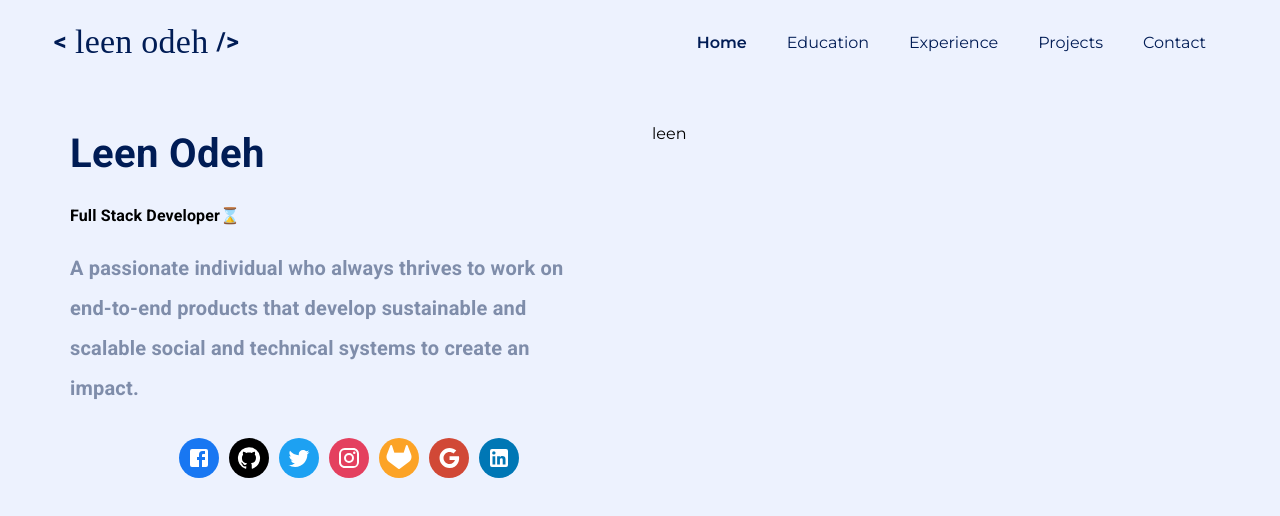
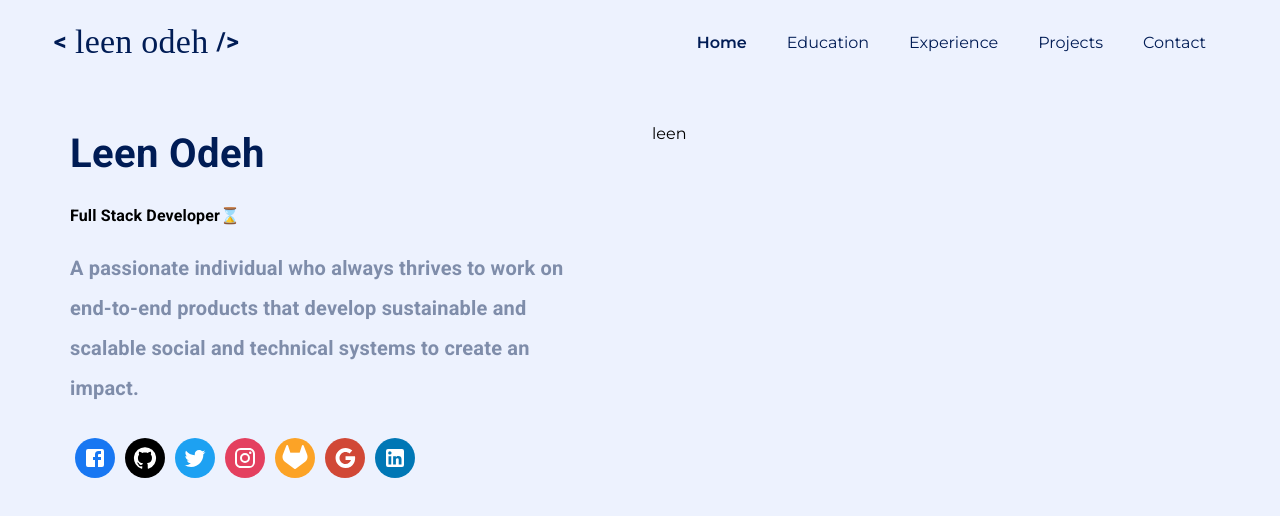
Before and after one commit to Leen-odeh3/My-portfolio, a React (Vite) app: page /home in a window 1280 px wide. Shown: the top 516 px of the page. Built offline with nearby package versions, Linux system fonts and the light colour scheme; a web font is replaced by a local one.

Commit message:
Done LeftSide & Start Work RightSide

```diff
--- a/src/Component/Hero.tsx
+++ b/src/Component/Hero.tsx
@@ -40,12 +40,7 @@ const Hero = () => {
             <Stack
               direction="row"
               spacing={3}
-              sx={{
-                flexWrap: "wrap",
-                alignItems: "center",
-                justifyContent: "center",
-                textAlign:"center"
-              }}
+
             >
               {Social.map((socialLink, index) => (
                 <a
--- a/src/index.css
+++ b/src/index.css
@@ -55,7 +55,7 @@ transition: all .5s ease;
   background-color: #1DA1F2;
 }
 
-@media (min-width:1000px){
+@media (min-width:700px){
   a.links{
 margin: 10px 5px !important;
   }
```
